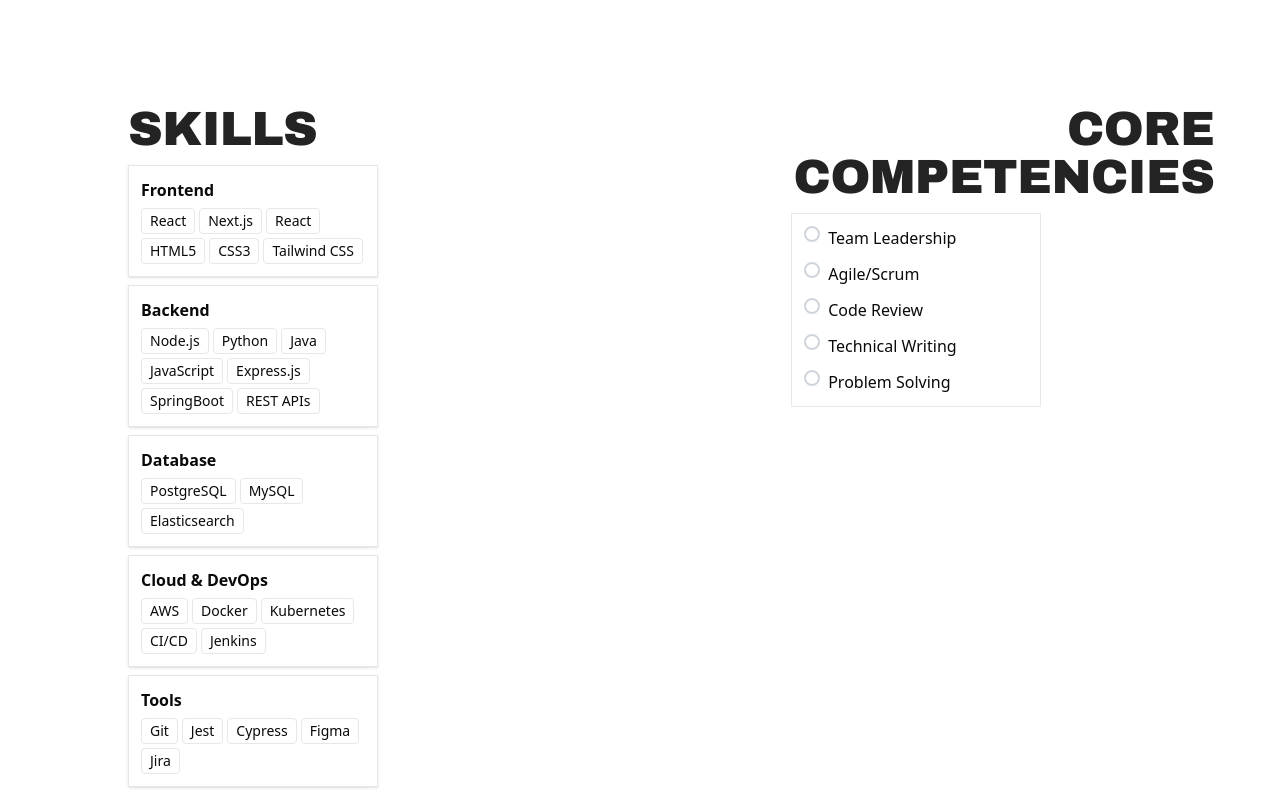
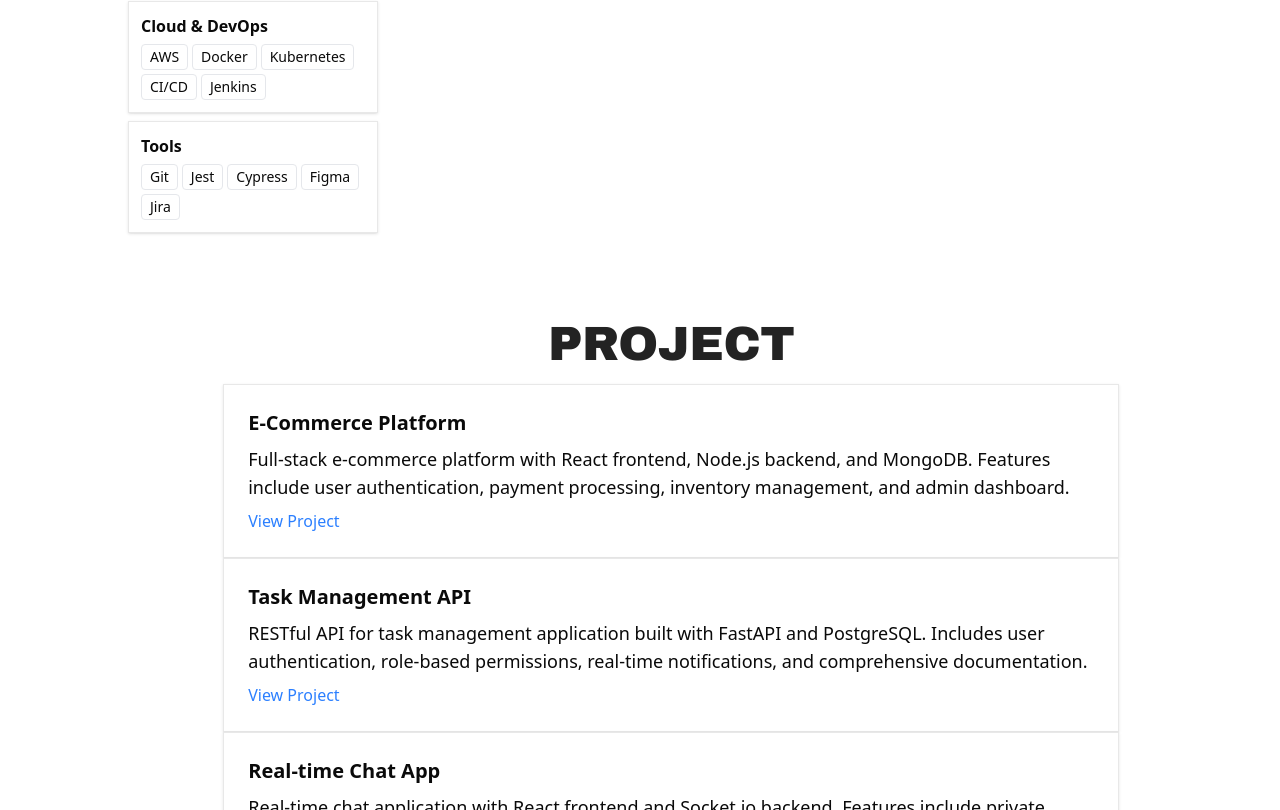
Before and after one commit to fauzipradipta/portofolio, a Next.js app: page / in a window 1280 px wide. Shown: the part 3790-4600 px from the top of the page. Built offline with nearby package versions, Linux system fonts and the light colour scheme.

Commit message:
working on project component

```diff
--- a/src/app/app.tsx
+++ b/src/app/app.tsx
@@ -4,6 +4,7 @@
 import About from "./page/About";
 import WorkExperience from "./page/WorkExperience";
 import Skills from "./page/Skills";
+import Project from "./page/Project";
 
 const App = () => {
     return(
@@ -24,6 +25,10 @@
                     <Skills/>
                 </div>
 
+                <div className="project-section">
+                   <Project/>
+                </div>
+
             </main>
 
         </div>
--- a/src/app/globals.css
+++ b/src/app/globals.css
@@ -121,14 +121,16 @@
 
 /* Typography System */
 .hero-section {
-  padding-top: 274rem;
-  padding-bottom: 4rem; /* 64px */
+  padding-top: 314rem;
+  padding-bottom: 4rem;
   min-height: 100vh;
   position: relative;
   z-index: 1;
 }
 
-
+.project-section{
+  margin-top: -15rem;
+}
 .hero-title {
   font-family: 'Arial Black', ui-sans-serif, system-ui, sans-serif;
   font-size: 120px;
@@ -360,6 +362,24 @@
   box-shadow: 0 4px 20px rgba(35, 35, 35, 0.1);
 }
 
+.card-project {
+  background: var(--bg-white);
+  border: 1px solid var(--border-light);
+  border-radius: 0;
+  padding: 24px;
+  transition: all 0.2s ease;
+  position: relative;
+  overflow: hidden;
+}
+.card-project--thin {
+   padding: 8px;
+   max-width: 420px;
+}
+.card-project:hover {
+  transform: translateY(-2px);
+  box-shadow: 0 4px 20px rgba(35, 35, 35, 0.1);
+}
+
 /* Layout System */
 .grid-container {
   display: grid;
@@ -408,6 +428,7 @@
     margin-top: -10rem;
   }
 }
+
 @media (max-width: 767px) {
   .grid-container {
     padding: calc(var(--grid-unit) * 1);
--- /dev/null
+++ b/src/app/page/Project.tsx
@@ -0,0 +1,24 @@
+import React from 'react';
+import { projectsData } from '../data/mock';
+const Project = () => {
+    return(
+        <section id="project" className="py-20">
+            <div className="container">
+                <div className="grid-container">
+                    <div className="text-center mb-16">
+                        <p className="title-big mb-4">Project</p>
+                            {projectsData.map((projects)=>(
+                                <div key={projects.id} className="p-6 border border-gray-200 rounded-lg shadow-sm card-project dark:border-gray-700 text-left">
+                                    <h3 className="text-xl font-bold mb-2">{projects.name}</h3>
+                                    <p className="text-lg mb-2">{projects.description}</p>
+                                    <a href={projects.liveUrl} className="text-blue-500 hover:underline">View Project</a>
+                                </div>
+                            ))}
+                    </div>
+                </div>
+            </div>
+        </section>
+    );
+}
+
+export default Project;
```
